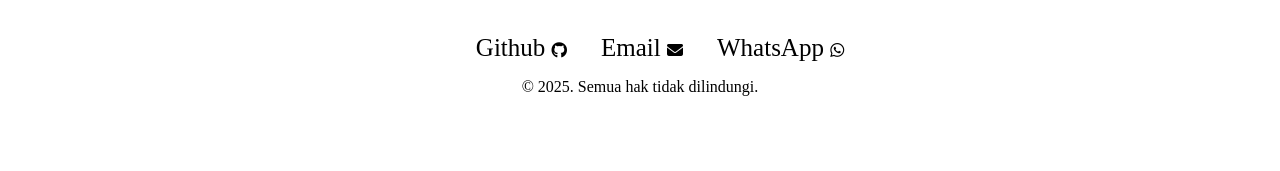
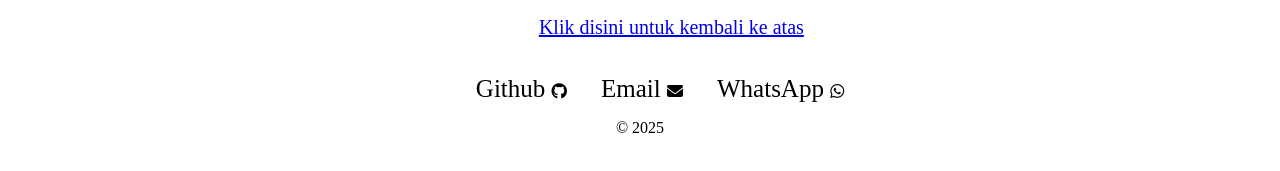
Before and after one commit to Alpannnnn/1124160115-UTS, a plain HTML site: page index.html in a window 1280 px wide. Shown: the part 827-998 px from the top of the page. Before the commit the page ends 967 px from the top, so only its background shows below. Drawn offline with Linux system fonts and the light colour scheme.

Commit message:
Buat klik untuk kembali ke atas

```diff
--- a/index.html
+++ b/index.html
@@ -38,7 +38,7 @@
     </style>
 </head>
 <body>
-    <h1>Web Profile Alfan Fadillah Ramadhan (Mahasiswa Global Institute)</h1>
+    <h1 id="atas">Web Profile Alfan Fadillah Ramadhan (Mahasiswa Global Institute)</h1>
     <div class="wrapper">
         <ul style="list-style: circle;"></ul>
             <li>Kampus : <a href="https://global.ac.id/">Global Institute</a></li>
@@ -86,13 +86,15 @@
         <area alt="bali" title="bali" href="bali.html" coords="307,242,339,280" shape="rect">
         <area alt="yogya" title="yogya" href="yogya.html" coords="217,224,266,264" shape="rect">
     </map>
-</body>
+    <br> <br>
+    <a href="#atas" style="margin-left: 42%; font-size: 20px">Klik disini untuk kembali ke atas</a> <br>
     <footer id="footer">
         <ul class="sosmed">
             <li><a href="https://github.com/alpannnnn" target="_blank">Github </a><i class="fa-brands fa-github"></i></li>
             <li><a href="mailto:alfanfadilla44@gmail.com" target="_blank">Email </a><i class="fa-solid fa-envelope"></i></li>
             <li><a href="https://wa.me/6285156684759" target="_blank">WhatsApp </a><i class="fa-brands fa-whatsapp"></i></li>
         </ul>
-    <p>&copy; 2025. Semua hak tidak dilindungi.</p>
+        <p>&copy; 2025</p>
     </footer>
+</body>
 </html>
```
Lines whose indentation alone changed are shown as unchanged.
